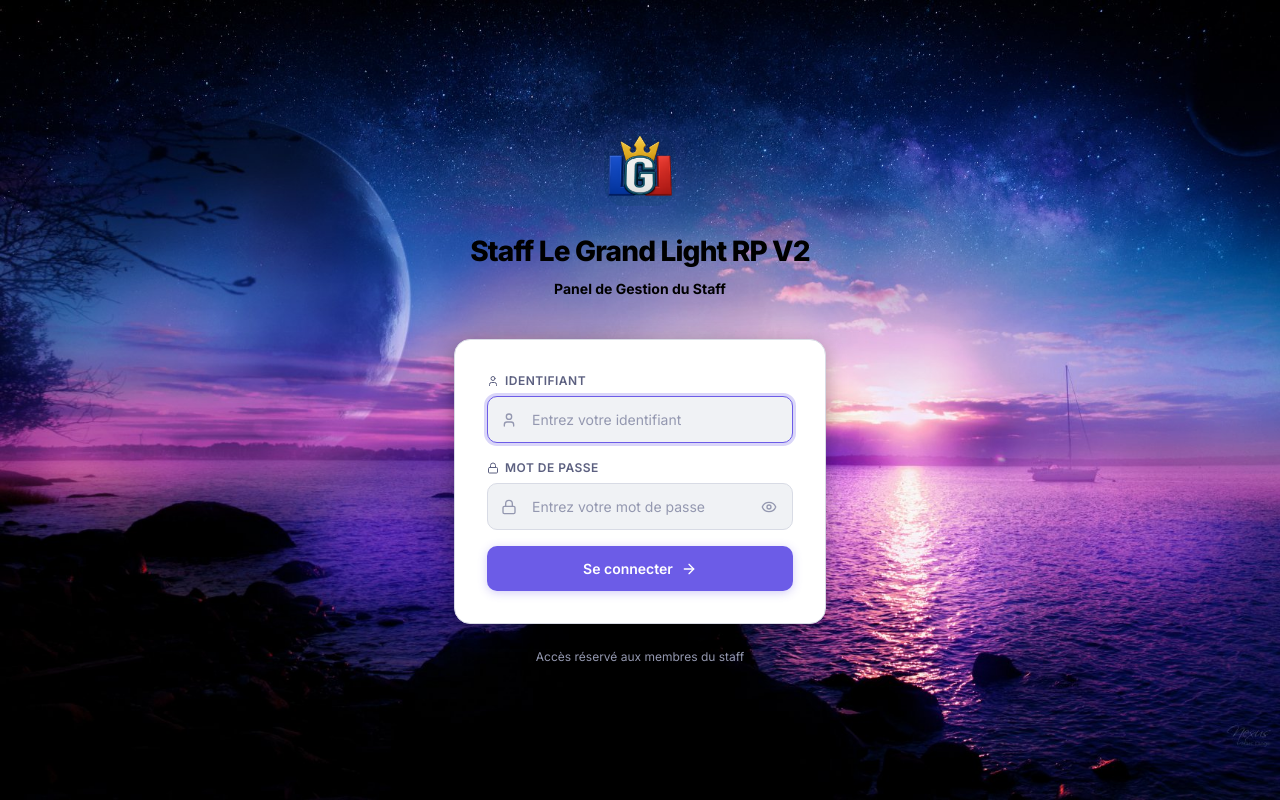
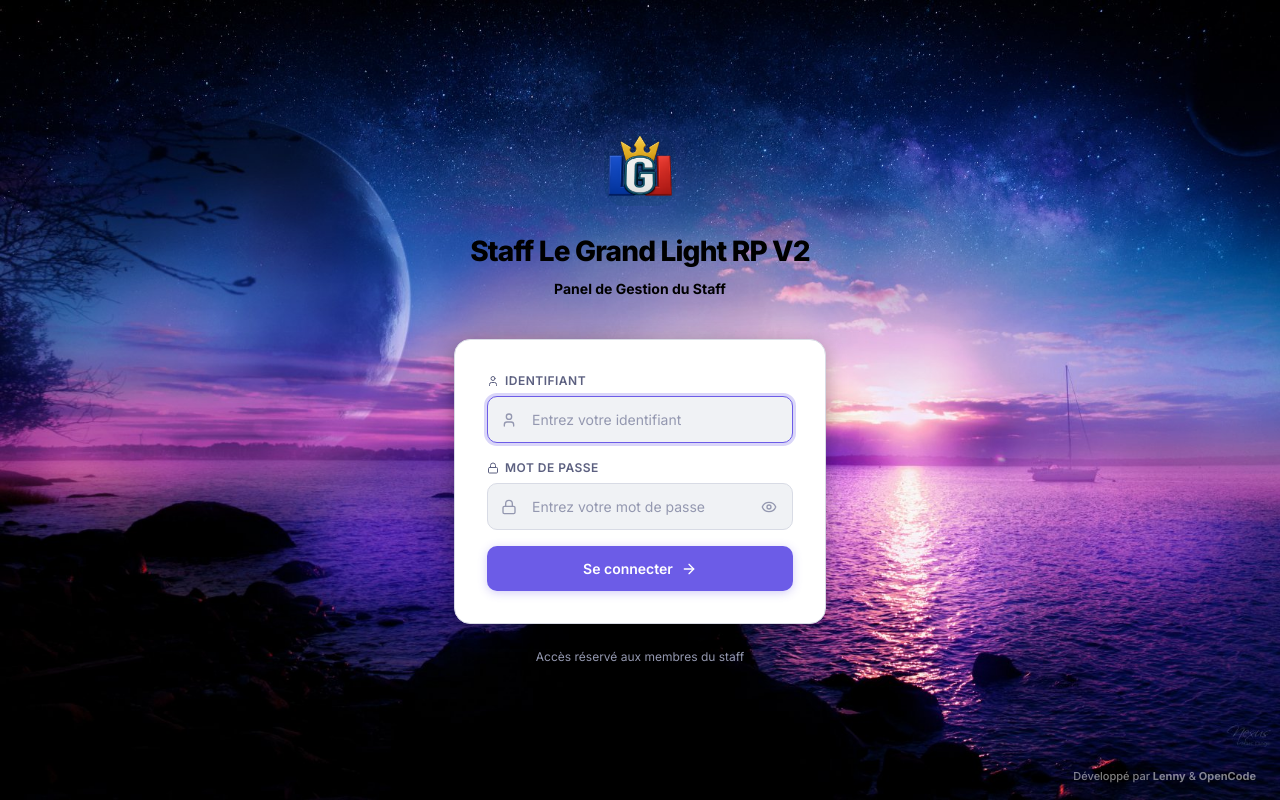
Before and after one commit to eclipsestudio31-blip/Staff-LGL-, a Next.js app: page /login in a window 1280 px wide. Built offline with nearby package versions, Linux system fonts and the light colour scheme.

Commit message:
feat: login footer - Développé par Lenny & OpenCode

```diff
--- a/src/app/login/page.tsx
+++ b/src/app/login/page.tsx
@@ -293,6 +293,18 @@ export default function LoginPage() {
         </p>
       </div>
 
+      <div style={{
+        position: "fixed",
+        bottom: "1rem",
+        right: "1.5rem",
+        fontSize: "0.6875rem",
+        color: "rgba(255,255,255,0.5)",
+        fontWeight: 500,
+        zIndex: 10,
+      }}>
+        Développé par <span style={{ fontWeight: 700 }}>Lenny</span> & <span style={{ fontWeight: 700 }}>OpenCode</span>
+      </div>
+
       {showPasswordModal && (
         <div className="modal-overlay">
           <div className="modal" style={{ maxWidth: "460px" }}>
```
